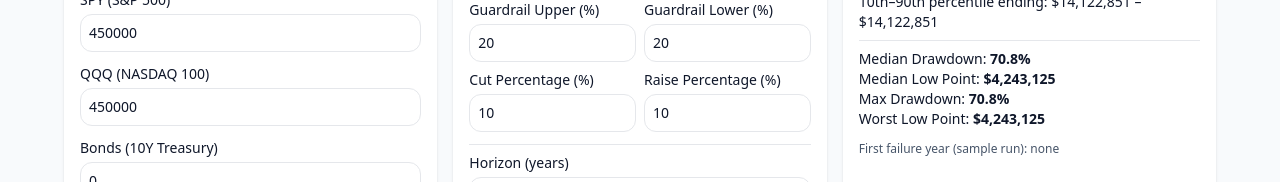
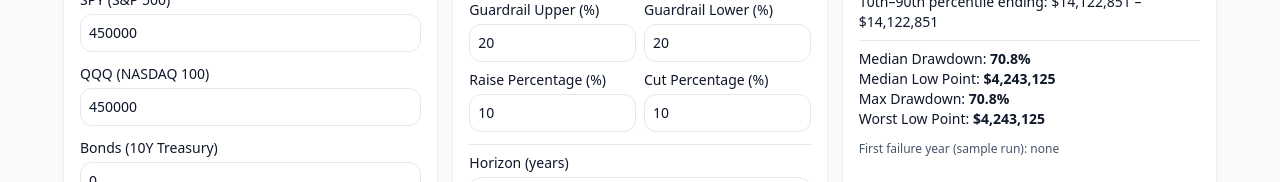
Before and after one commit to GodsMoon/bucket-retirement-calculator, a React (Vite) app: page / in a window 1280 px wide. Both pictures are taken after a click on the button "Drawdown Strategies". Shown: the part 367-549 px from the top of the page. Built offline with nearby package versions, Linux system fonts and the light colour scheme.

Commit message:
reorder grid

```diff
--- a/src/components/DrawdownTab.tsx
+++ b/src/components/DrawdownTab.tsx
@@ -610,11 +610,11 @@ const DrawdownTab: React.FC<DrawdownTabProps> = ({
                 <label className="block">Guardrail Lower (%)
                   <input type="number" className="mt-1 w-full border rounded-xl p-2" value={guytonKlingerParams.guardrailLower * 100} onChange={e => setGuytonKlingerParams({ ...guytonKlingerParams, guardrailLower: parseFloat(e.target.value) / 100 })} />
                 </label>
+                <label className="block">Raise Percentage (%)
+                  <input type="number" className="mt-1 w-full border rounded-xl p-2" value={guytonKlingerParams.raisePercentage * 100} onChange={e => setGuytonKlingerParams({ ...guytonKlingerParams, raisePercentage: parseFloat(e.target.value) / 100 })} />
+                </label>
                 <label className="block">Cut Percentage (%)
                   <input type="number" className="mt-1 w-full border rounded-xl p-2" value={guytonKlingerParams.cutPercentage * 100} onChange={e => setGuytonKlingerParams({ ...guytonKlingerParams, cutPercentage: parseFloat(e.target.value) / 100 })} />
-                </label>
-                <label className="block">Raise Percentage (%)
-                  <input type="number" className="mt-1 w-full border rounded-xl p-2" value={guytonKlingerParams.raisePercentage * 100} onChange={e => setGuytonKlingerParams({ ...guytonKlingerParams, raisePercentage: parseFloat(e.target.value) / 100 })} />
                 </label>
               </div>
             </div>
```
